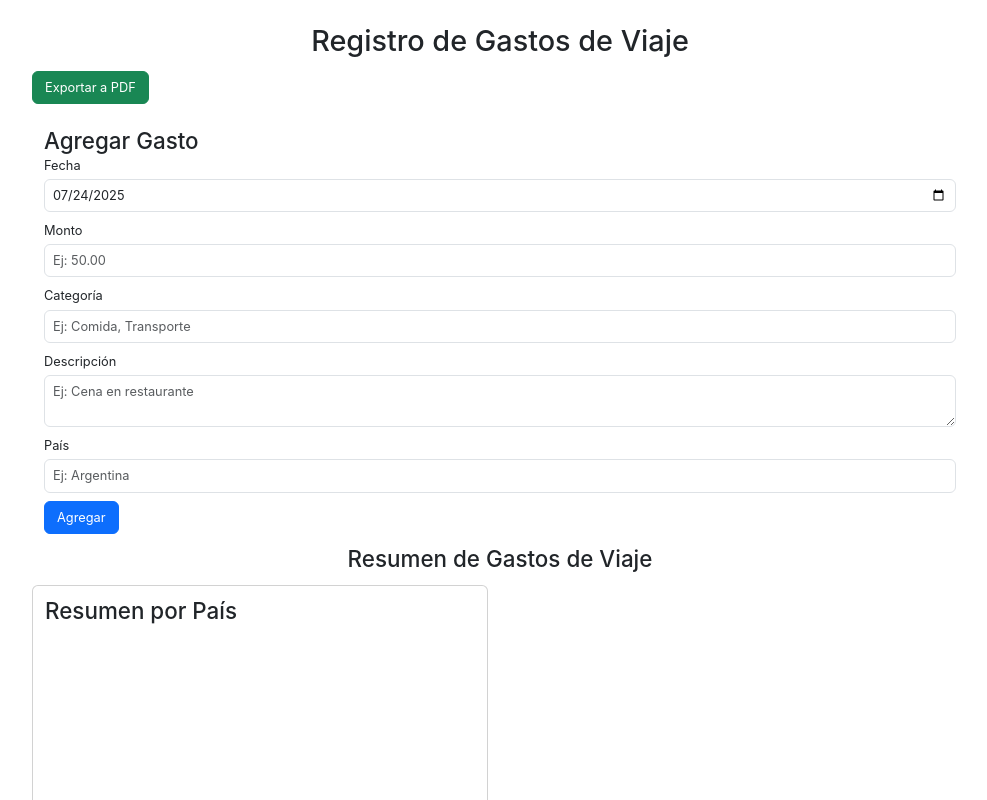
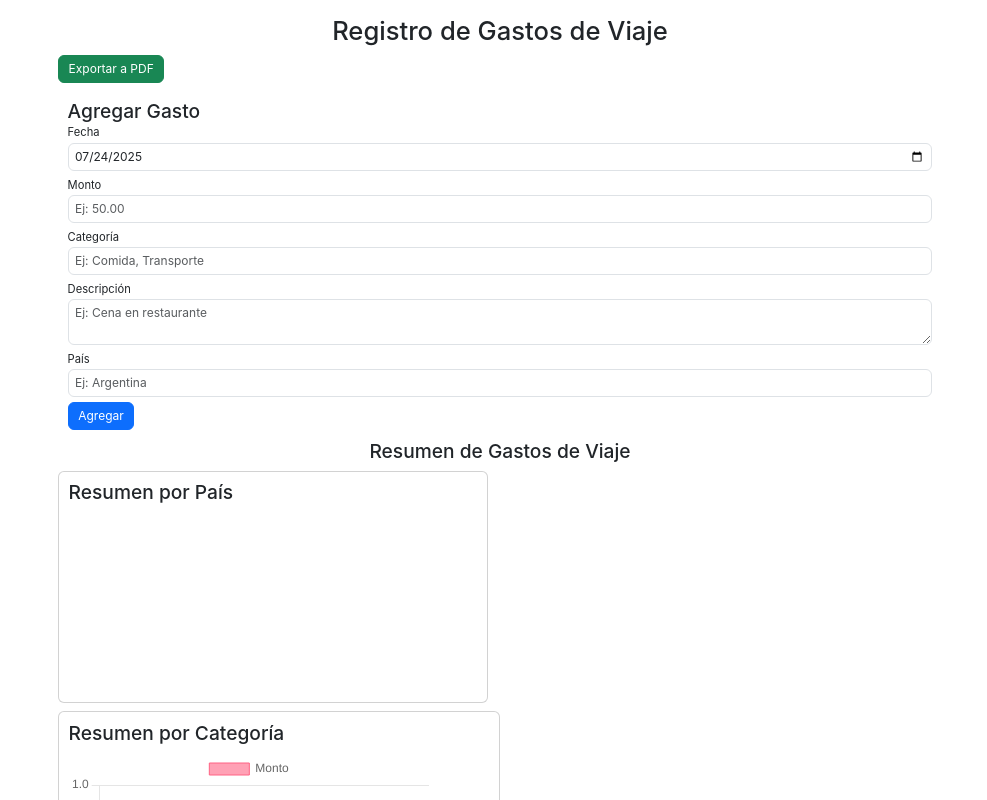
Before and after one commit to tomascuinas/gastos-de-viaje, a React (Create React App) app: page / in a window 1280 px wide. Shown: the top 800 px of the page, without its empty margins (140-1127 px from the left). Built offline with nearby package versions, Linux system fonts and the light colour scheme.

Commit message:
Feat: Mejoras visuales - Interfaz aún más compacta

```diff
--- a/src/index.css
+++ b/src/index.css
@@ -1,11 +1,12 @@
+
 body {
   margin: 0;
-  font-family: -apple-system, BlinkMacSystemFont, 'Segoe UI', 'Roboto', 'Oxygen',
-    'Ubuntu', 'Cantarell', 'Fira Sans', 'Droid Sans', 'Helvetica Neue',
-    sans-serif;
+  font-family: -apple-system, BlinkMacSystemFont, 'Segoe UI', 'Roboto',
+    'Oxygen', 'Ubuntu', 'Cantarell', 'Fira Sans', 'Droid Sans',
+    'Helvetica Neue', sans-serif;
   -webkit-font-smoothing: antialiased;
   -moz-osx-font-smoothing: grayscale;
-  font-size: 0.85rem; /* Reduce base font size */
+  font-size: 0.75rem; /* Further reduce base font size */
 }
 
 code {
@@ -15,57 +16,59 @@ code {
 
 /* Custom styles for smaller UI */
 .container {
-  max-width: 960px; /* Adjust max-width for a more compact layout */
+  max-width: 900px; /* Slightly reduce max-width for a more compact layout */
+  padding-left: 0.5rem; /* Reduce padding */
+  padding-right: 0.5rem; /* Reduce padding */
 }
 
 h1 {
-  font-size: 1.8rem;
+  font-size: 1.6rem;
 }
 
 h2 {
-  font-size: 1.4rem;
+  font-size: 1.2rem;
 }
 
 h3 {
-  font-size: 1.2rem;
+  font-size: 1rem;
 }
 
 .form-label {
-  font-size: 0.8rem;
-  margin-bottom: 0.25rem;
+  font-size: 0.7rem;
+  margin-bottom: 0.1rem; /* Reduce margin */
 }
 
 .form-control {
-  font-size: 0.8rem;
-  padding: 0.375rem 0.5rem;
+  font-size: 0.75rem;
+  padding: 0.25rem 0.4rem; /* Reduce padding */
 }
 
 .btn {
-  font-size: 0.8rem;
-  padding: 0.375rem 0.75rem;
+  font-size: 0.75rem;
+  padding: 0.25rem 0.6rem; /* Reduce padding */
 }
 
 .card {
-  margin-bottom: 0.75rem;
+  margin-bottom: 0.5rem; /* Reduce margin */
 }
 
 .card-body {
-  padding: 0.75rem;
+  padding: 0.6rem; /* Reduce padding */
 }
 
 .list-group-item {
-  font-size: 0.8rem;
-  padding: 0.5rem 0.75rem;
+  font-size: 0.75rem;
+  padding: 0.4rem 0.6rem; /* Reduce padding */
 }
 
 .badge {
-  font-size: 0.7rem;
-  padding: 0.3em 0.5em;
+  font-size: 0.6rem;
+  padding: 0.2em 0.4em;
 }
 
 /* Adjust chart container height */
 .card-body > div[style*="height: 300px"] {
-  height: 200px !important; /* Make charts smaller */
+  height: 180px !important; /* Make charts even smaller */
 }
 
 /* Ensure charts are responsive within their containers */
@@ -76,15 +79,15 @@ canvas {
 
 /* Reduce margin for mb-4 classes */
 .mb-4 {
-  margin-bottom: 0.75rem !important;
+  margin-bottom: 0.5rem !important; /* Further reduce margin */
 }
 
 /* Reduce margin for mb-3 classes */
 .mb-3 {
-  margin-bottom: 0.5rem !important;
+  margin-bottom: 0.3rem !important; /* Further reduce margin */
 }
 
 /* Adjust padding for mt-5 */
 .mt-5 {
-  margin-top: 1.5rem !important;
+  margin-top: 1rem !important; /* Reduce margin */
 }
```
